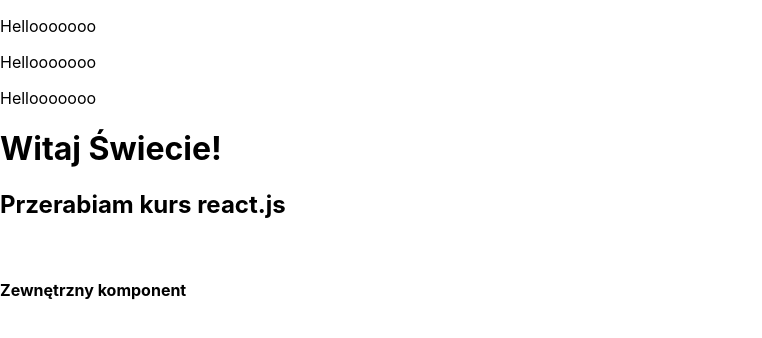
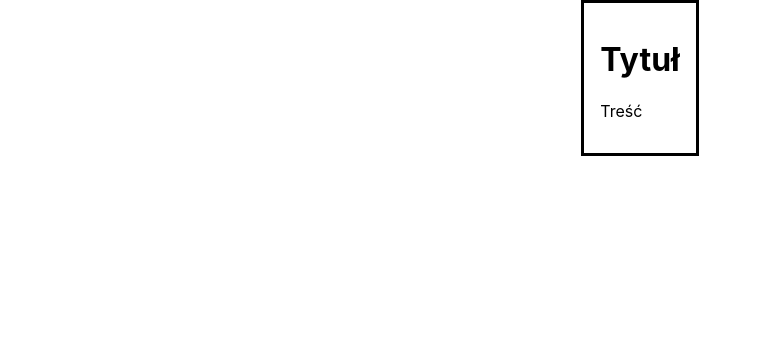
Before and after one commit to marek2222/react_TypeOfWeb, a React (Create React App) app: page / in a window 1280 px wide. Shown: the top 338 px of the page, without its empty margins (0-762 px from the left). Built offline with nearby package versions, Linux system fonts and the light colour scheme.

Commit message:
react_TypeOfWeb: 04_1:  Parametryzacja komponentów przez 'props':

```diff
--- a/src/index.js
+++ b/src/index.js
@@ -5,16 +5,8 @@ import './index.css';
 import MojKomponent from './komponenty/MojKomponent';
 import * as serviceWorker from './serviceWorker';
 
-
-const HelloKomponent = ()=> (
-    <p>Hellooooooo</p>
-);
-
 const render = () => (
     <React.Fragment>
-        <HelloKomponent />
-        <HelloKomponent />
-        <HelloKomponent />
         <MojKomponent />
     </React.Fragment>
 );
--- a/src/komponenty/MojKomponent.js
+++ b/src/komponenty/MojKomponent.js
@@ -5,11 +5,11 @@ import React, { Component } from 'react';
 function MojKomponent(){
     return (
         <div>
-            <h1>Witaj Świecie!</h1>
-            <h2>Przerabiam kurs react.js</h2>
-            <br></br>
-            <h4>Zewnętrzny komponent</h4>
-        </div>
+            <dialog open>
+                <h1>Tytuł</h1>
+                <p>Treść</p>
+            </dialog>
+      </div>
     );
 }
 
```
